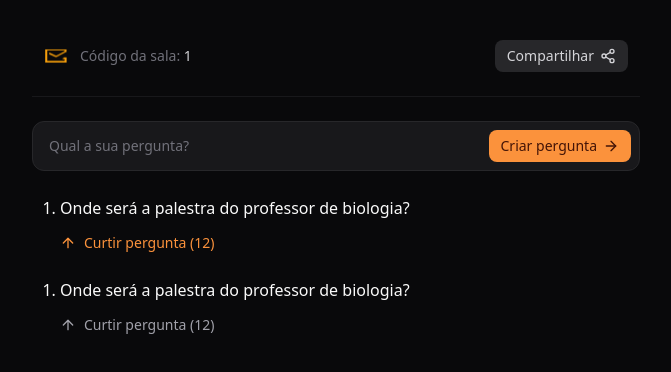
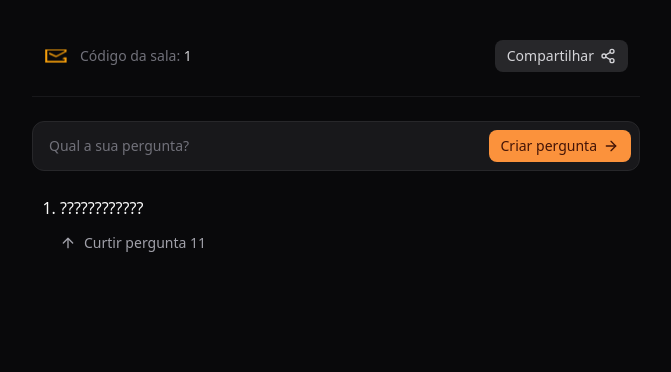
Before and after one commit to ian-roland/AskerGO, a React (Vite) app in the folder Frontend/vite-project/vite-project/: page /room/1 in a window 1280 px wide. Shown: the top 372 px of the page, without its empty margins (304-975 px from the left). Built offline with nearby package versions, Linux system fonts and the light colour scheme.

Commit message:
added the messages.tsx on the new components folder

```diff
--- /dev/null
+++ b/Frontend/vite-project/vite-project/src/components/message.tsx
@@ -0,0 +1,38 @@
+import { ArrowUp } from "lucide-react";
+import { useState } from "react";
+
+interface MessageProps {
+    text: string
+    amountOfReactions: number
+    answered?: boolean
+}
+
+export function Message({ text , amountOfReactions, answered = false}: MessageProps) {
+    const [hasReacted, setHasReacted] = useState(false)
+
+    function handleReactToMessage() {
+        setHasReacted(true)
+    }
+
+    return (
+        <li data-answered={answered} className="ml-4 leading-relaxed tet-zinc-100 data-[answered=true]:opacity-50 data-[answered=true]:pointer-events-none">
+
+            {text}
+
+            {hasReacted ? (
+                <button type="button" className="mt-3 flex items-center gap-2 text-orange-400 text-sm font-medium hover:text-orange-500">
+                <ArrowUp className="size-4" />Curtir pergunta {amountOfReactions}
+                </button>
+
+            ) : (
+
+                <button onClick={handleReactToMessage} type="button" className="mt-3 flex items-center gap-2 text-zinc-400 text-sm font-medium hover:text-zinc-300">
+                <ArrowUp className="size-4" />Curtir pergunta {amountOfReactions}
+                </button>
+
+            )}
+
+        </li>
+
+    )
+}
--- a/Frontend/vite-project/vite-project/src/pages/room.tsx
+++ b/Frontend/vite-project/vite-project/src/pages/room.tsx
@@ -1,7 +1,8 @@
 import { useParams } from "react-router-dom"
 import askerLogo from '../assets/askergo-logo.svg'
-import { ArrowRight, ArrowUp, Share2 } from "lucide-react"
+import { ArrowRight, Share2 } from "lucide-react"
 import { toast } from "sonner"
+import { Message } from "../components/message"
 
 export function Room() {
     const { roomId } = useParams()
@@ -59,29 +60,7 @@
                 </form>
 
                 <ol className="list-decimal list-outside px-3 space-y-8">
-                    <li className="ml-4 leading-relaxed tet-zinc-100">
-
-                        Onde será a palestra do professor de biologia?
-
-                        <button type="button" className="mt-3 flex items-center gap-2 text-orange-400 text-sm font-medium hover:text-orange-500">
-                        <ArrowUp className="size-4"/>Curtir pergunta (12)
-                        </button>
-
-                    </li>
-
-                </ol>
-
-                <ol className="list-decimal list-outside px-3 space-y-8">
-                    <li className="ml-4 leading-relaxed tet-zinc-100">
-
-                        Onde será a palestra do professor de biologia?
-
-                        <button type="button" className="mt-3 flex items-center gap-2 text-zinc-400 text-sm font-medium hover:text-zinc-300">
-                        <ArrowUp className="size-4"/>Curtir pergunta (12)
-                        </button>
-
-                    </li>
-
+                    <Message text="????????????" amountOfReactions={11}/>
                 </ol>
 
         </div>
```
